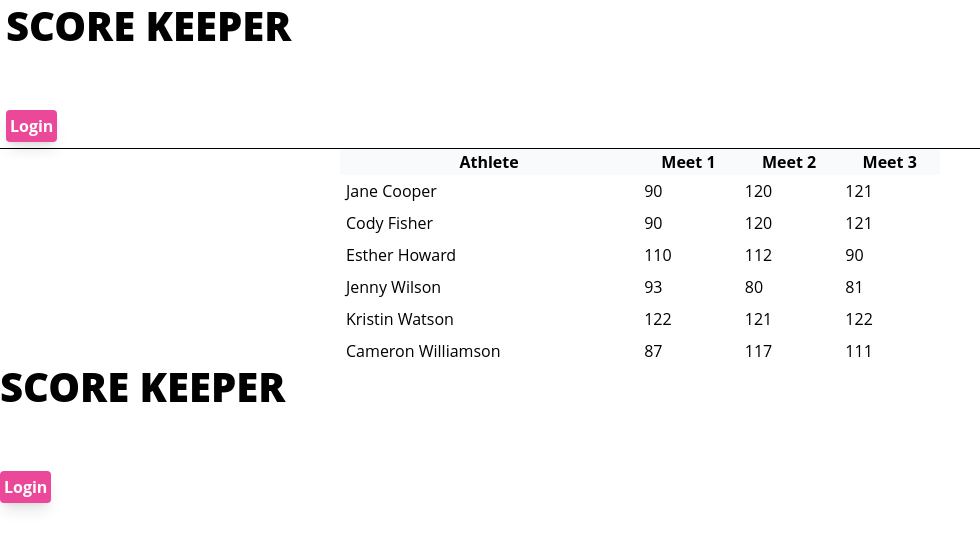
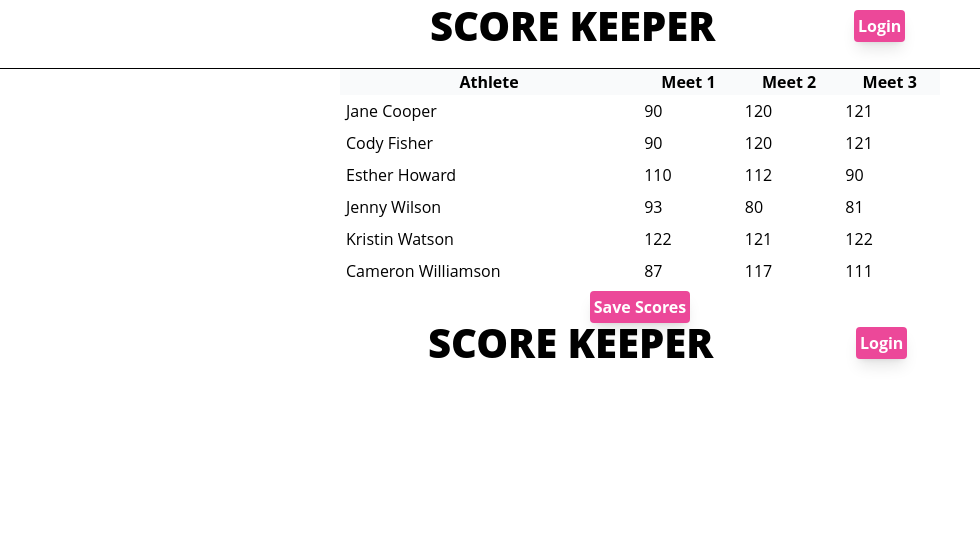
Before and after one commit to fwalker007/dsc-score-keeper, a Next.js app: page /components/Web3AuthoLogin in a window 1280 px wide. Shown: the top 548 px of the page, without its empty margins (0-980 px from the left). Built offline with nearby package versions, Linux system fonts and the light colour scheme.

Commit message:
Fixes Tailwind

```diff
--- a/pages/_app.js
+++ b/pages/_app.js
@@ -28,6 +28,14 @@ function Marketplace({ Component, pageProps })
           <Table data={athletesData} />
       </div>
 
+      <div>
+
+      </div>
+      <div className="place-content-center"  style={{textAlign:"center" }}>
+          <button className="font-bold mt-4 bg-pink-500 text-white rounded p-4 shadow-lg ">
+              Save Scores
+          </button>
+      </div>
       <Component {...pageProps} />
     </div>
   )
--- a/pages/components/Web3AuthoLogin.jsx
+++ b/pages/components/Web3AuthoLogin.jsx
@@ -117,13 +117,23 @@ class Web3AuthLogin extends Component
     {
         return (
             <React.Fragment>
-                <p className="text-4xl font-bold" style={{height: '100px', fontSize: "40px"}} >
-                     <b>SCORE KEEPER {this.state.msbg} </b>
-                </p>
-                <button onClick={this.login} className="font-bold mt-4 bg-pink-500 text-white rounded p-4 shadow-lg">
+              <div className="h-56 grid grid-cols-3 gap-4 content-start">
+                <div>
+
+                </div>
+
+                <div>
+                  <p className="text-4xl font-bold" style={{height: '100px', fontSize: "40px"}} >
+                    <b>SCORE KEEPER {this.state.msbg} </b>
+                  </p>
+                </div>
+                <div>
+                    <button onClick={this.login} className="font-bold mt-4 bg-pink-500 text-white rounded p-4 shadow-lg">
                     Login
                 </button>
+                </div>
 
+              </div>
             </React.Fragment>
         );
     }
--- a/pages/index.js
+++ b/pages/index.js
@@ -61,8 +61,15 @@ export default function Home()
     //Creates and saves item to IPFS
     async function CreateDigitalMedals()
     {
-      const items = await Promise.all(athletesData.map(async myData =>
+      let shouldSkip = false;
+
+      const items = athletesData.forEach(async myData =>
         {
+          console.log("Testing " + shouldSkip);
+
+          if(shouldSkip)
+            return;
+
           console.log("Creating digital Medal for ..." + myData.name );
 
           const name = myData.name
@@ -73,6 +80,8 @@ export default function Home()
 
           console.log("Data: %s " + data );
 
+          shouldSkip = true;
+
           try
           {
             const added = await client.add(data)
@@ -82,12 +91,14 @@ export default function Home()
 
             /* after file is uploaded to IPFS, pass the URL to save it on Blockchain */
             BindMedalToContract(url)
+
           }
           catch (error)
           {
             console.log('Error uploading file: ', error)
           }
-        }))
+
+        })
     }
 
     async function BindMedalToContract(url)
```
